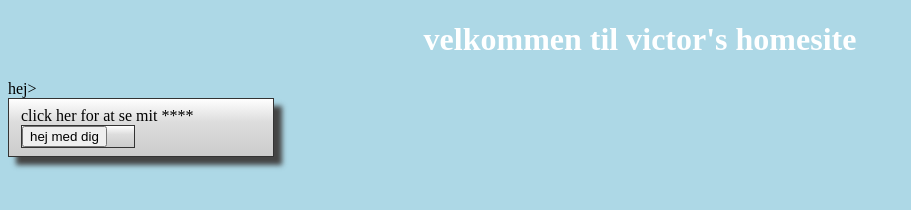
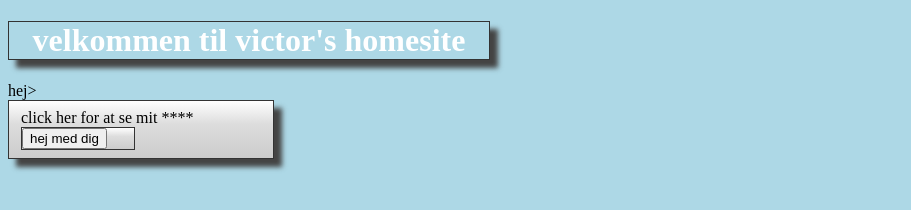
Before and after one commit to wastedkoala/wasted, a plain HTML site: page index.html in a window 1280 px wide. Shown: the whole page, without its empty margins (0-911 px from the left). Drawn offline with Linux system fonts and the light colour scheme.

Commit message:
Update index.html

```diff
--- a/index.html
+++ b/index.html
@@ -8,6 +8,9 @@
         }
 
         h1 {
+          width: 15em;
+          border: 1px solid #333;
+          box-shadow: 8px 8px 5px #444;
           background-image: linear-gradinent;
           color: white;
           text-align: center;
```
